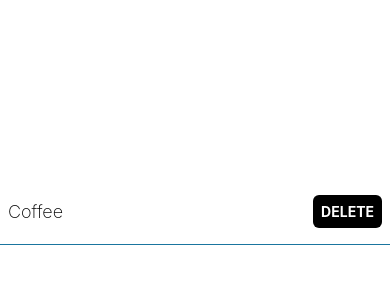
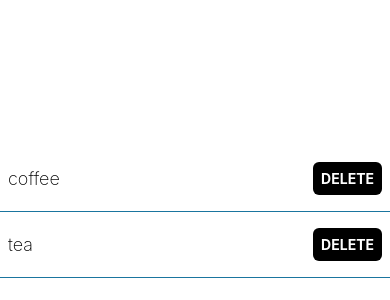
Before and after one commit to herol3oy/task-hive, a React Native app: screen / in a window 390 px wide. Shown: the part 210-510 px from the top of the page. Built offline with nearby package versions, Linux system fonts and the light colour scheme.

Commit message:
add shopping list component

```diff
--- a/App.tsx
+++ b/App.tsx
@@ -1,37 +1,12 @@
-import { Alert, StyleSheet, Text, TouchableOpacity, View } from "react-native";
+import { StyleSheet, View } from "react-native";
+import { ShoppingList } from "./components/ShoppingList";
 import { theme } from "./theme";
 
 export default function App() {
-  const handleDelete = () => {
-    Alert.alert(
-      "Are you sure to delete this item?",
-      "This action is permanent",
-      [
-        {
-          text: "Yes",
-          onPress: () => console.log("Deleting..."),
-          style: "destructive",
-        },
-        {
-          text: "Cancel",
-          style: "cancel",
-        },
-      ],
-    );
-  };
-
   return (
     <View style={styles.container}>
-      <View style={styles.itemContainer}>
-        <Text style={styles.itemText}>Coffee</Text>
-        <TouchableOpacity
-          style={styles.button}
-          onPress={handleDelete}
-          activeOpacity={0.5}
-        >
-          <Text style={styles.buttonText}>Delete</Text>
-        </TouchableOpacity>
-      </View>
+      <ShoppingList name="coffee" />
+      <ShoppingList name="tea" />
     </View>
   );
 }
@@ -42,28 +17,4 @@ const styles = StyleSheet.create({
     backgroundColor: theme.colorWhite,
     justifyContent: "center",
   },
-  itemContainer: {
-    paddingVertical: 16,
-    paddingHorizontal: 8,
-    borderBottomColor: theme.colorCerulean,
-    borderBottomWidth: 1,
-    flexDirection: "row",
-    justifyContent: "space-between",
-    alignItems: "center",
-  },
-  itemText: {
-    fontSize: 18,
-    fontWeight: "200",
-  },
-  button: {
-    color: theme.colorWhite,
-    backgroundColor: theme.colorBlack,
-    padding: 8,
-    borderRadius: 6,
-  },
-  buttonText: {
-    color: theme.colorWhite,
-    fontWeight: "bold",
-    textTransform: "uppercase",
-  },
 });
--- /dev/null
+++ b/components/ShoppingList.tsx
@@ -0,0 +1,66 @@
+import { Text, TouchableOpacity, View, StyleSheet, Alert } from "react-native";
+import { theme } from "../theme";
+
+type Prop = {
+  name: string;
+};
+
+export function ShoppingList({ name }: Prop) {
+  const handleDelete = () => {
+    Alert.alert(`Are you sure to delete ${name}?`, "This action is permanent", [
+      {
+        text: "Yes",
+        onPress: () => console.log("Deleting..."),
+        style: "destructive",
+      },
+      {
+        text: "Cancel",
+        style: "cancel",
+      },
+    ]);
+  };
+  return (
+    <View style={styles.itemContainer}>
+      <Text style={styles.itemText}>{name}</Text>
+      <TouchableOpacity
+        style={styles.button}
+        onPress={handleDelete}
+        activeOpacity={0.5}
+      >
+        <Text style={styles.buttonText}>Delete</Text>
+      </TouchableOpacity>
+    </View>
+  );
+}
+
+const styles = StyleSheet.create({
+  container: {
+    flex: 1,
+    backgroundColor: theme.colorWhite,
+    justifyContent: "center",
+  },
+  itemContainer: {
+    paddingVertical: 16,
+    paddingHorizontal: 8,
+    borderBottomColor: theme.colorCerulean,
+    borderBottomWidth: 1,
+    flexDirection: "row",
+    justifyContent: "space-between",
+    alignItems: "center",
+  },
+  itemText: {
+    fontSize: 18,
+    fontWeight: "200",
+  },
+  button: {
+    color: theme.colorWhite,
+    backgroundColor: theme.colorBlack,
+    padding: 8,
+    borderRadius: 6,
+  },
+  buttonText: {
+    color: theme.colorWhite,
+    fontWeight: "bold",
+    textTransform: "uppercase",
+  },
+});
--- a/package.json
+++ b/package.json
@@ -22,6 +22,7 @@
     "eslint-config-expo": "^7.1.2",
     "eslint-config-prettier": "^9.1.0",
     "eslint-plugin-prettier": "^5.2.1",
+    "eslint-plugin-react-native": "^4.1.0",
     "prettier": "^3.3.3",
     "typescript": "^5.1.3"
   },
```
Also changed, not shown: .eslintrc.js, 1 other file (tests, documents, lock files or other folders).
